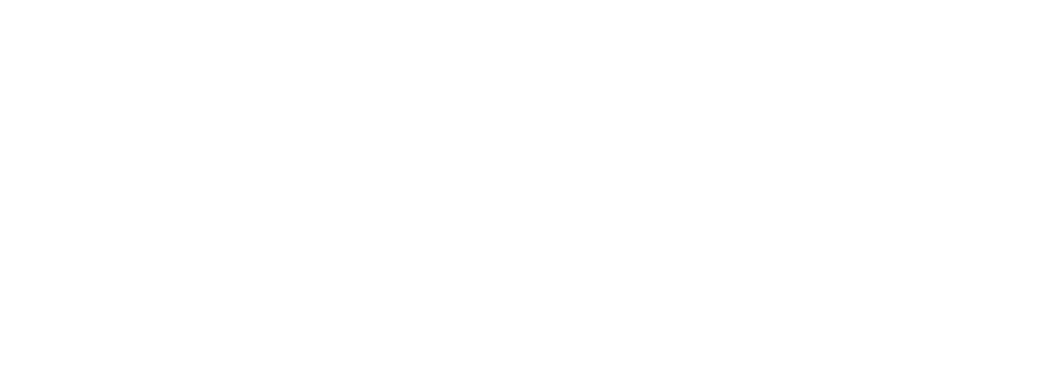
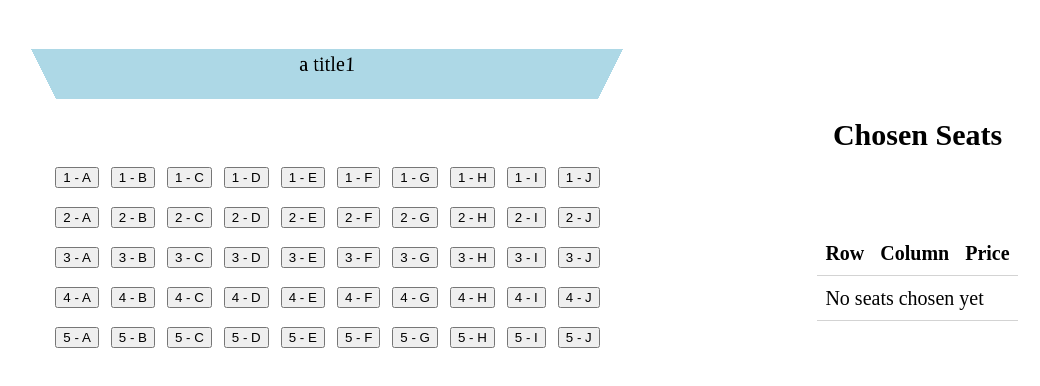
Before and after one commit to bogdana1406/vueTestTask, a Vue app: page /scene/1 in a window 1280 px wide. Before the commit this address had no page. Shown: the top 386 px of the page, without its empty margins (109-1149 px from the left). Built offline with nearby package versions, Linux system fonts and the light colour scheme; data requests are answered from the project's data file.

Commit message:
add oneMovieRout

```diff
--- a/data/db.json
+++ b/data/db.json
@@ -1,7 +1,7 @@
 {
     "movies": [
-      { "id": 1, "title": "a title1", "url": "src/assets/img/images1.jpeg", "date": "01.01.24", "dataArray": [1, 2] },
-      { "id": 2, "title": "a title2", "url": "src/assets/img/images2.jpeg", "date": "01.01.24", "dataArray": [1, 2, 3, 4] },
-      { "id": 3, "title": "a title3", "url": "src/assets/img/images3.jpeg", "date": "01.01.24", "dataArray": [1, 2, 3, 4, 5] }
+      { "id": "1", "title": "a title1", "url": "src/assets/img/images1.jpeg", "date": "01.01.24", "dataArray": [1, 2] },
+      { "id": "2", "title": "a title2", "url": "src/assets/img/images2.jpeg", "date": "01.01.24", "dataArray": [1, 2, 3, 4] },
+      { "id": "3", "title": "a title3", "url": "src/assets/img/images3.jpeg", "date": "01.01.24", "dataArray": [1, 2, 3, 4, 5] }
     ]
-  }
+}
--- a/src/components/AppLayout.vue
+++ b/src/components/AppLayout.vue
@@ -11,7 +11,9 @@
 
 <template>
 <div class="root">
-    <img :src="dataObject.url" alt="Image">
+    <RouterLink :to="`/scene/${dataObject.id}`">
+      <img :src="dataObject.url" alt="Image">
+    </RouterLink>
     <!-- <div :style="`background-image: url(${dataObject.url})`" class="img"></div> -->
     <div class="main">
         <p class="title">{{ dataObject.title }}</p>
--- a/src/components/Screen.vue
+++ b/src/components/Screen.vue
@@ -21,6 +21,10 @@
     takenSeats: {
       type: Array,
       default: () => [],
+    },
+    movie: {
+      type: Object,
+      required: true,
     },
   },
   data() {
@@ -64,7 +68,7 @@
 <template>
   <div class="cinema-seats">
     <div class="cinema">
-      <div class="screen">111</div>
+      <div class="screen">{{ movie.title }}</div>
       <table>
       <tbody>
         <tr v-for="(row, rowIndex) in rows" :key="rowIndex">
--- a/src/pages/Home.vue
+++ b/src/pages/Home.vue
@@ -8,8 +8,7 @@
   },
   setup() {
     const apiStore = useRootStore();
-    apiStore.getMovies(); // Fetch data when the parent component is mounted
-    console.log("home", apiStore)
+    apiStore.getMovies();
     return { apiStore };
   },
 };
--- a/src/pages/Movie.vue
+++ /dev/null
@@ -1,10 +0,0 @@
-<script>
-</script>
-
-<template>
-    Movie
-</template>
-
-<style lang="sass" scoped>
-@import '../assets/styles/main'
-</style>
--- a/src/pages/Scene.vue
+++ b/src/pages/Scene.vue
@@ -1,15 +1,26 @@
 <script>
-import Screen from "../components/Screen.vue";
+import Screen from "../components/Screen.vue"
+import {useRootStore} from '../stores/root'
+import { useRoute } from 'vue-router'
 
 export default {
   components: {
     Screen,
   },
+  setup() {
+    const route = useRoute();
+    const id = route.params.id;
+
+    const apiStore = useRootStore();
+    apiStore.getOneMovie(id);
+    return { apiStore };
+  },
 };
 </script>
 
 <template>
-<Screen/>
+    <!-- <h1>{{ apiStore.movie }}</h1> -->
+<Screen :movie="apiStore.movie"/>
 </template>
 
 <style lang="sass" scoped>
--- a/src/router/index.js
+++ b/src/router/index.js
@@ -1,6 +1,5 @@
 import { createRouter, createWebHistory } from 'vue-router'
 import Home from '../pages/Home.vue'
-import Movie from '../pages/Movie.vue'
 import Scene from '../pages/Scene.vue'
 
 const router = createRouter({
@@ -12,12 +11,7 @@
       component: Home
     },
     {
-      path: '/movie/:rid',
-      name: 'movie',
-      component: Movie
-    },
-    {
-      path: '/scene',
+      path: '/scene/:id',
       name: 'scene',
       component: Scene
     },
--- a/src/stores/root.js
+++ b/src/stores/root.js
@@ -7,6 +7,7 @@
   id: 'api',
   state: () => ({
     data: [],
+    movie: {},
   }),
   actions: {
     async getMovies() {
@@ -17,19 +18,13 @@
         console.error('Error fetching data:', error);
       }
     },
+    async getOneMovie(id) {
+      try {
+        const response = await axios.get(`${MOVIES_URL}/${id}`);
+        this.movie = response.data;
+      } catch (error) {
+        console.error('Error fetching data:', error);
+      }
+    },
   },
 });
-
-
-// export const useRootStore = defineStore('root',
-// {
-//   state: () => ({
-//     movies: []
-//   }),
-//   actions: {
-//     async getMovies() {
-//       const data = await axios.get(MOVIES_URL)
-//       this.movies = data?.data
-//     }
-//   }
-// })
```
